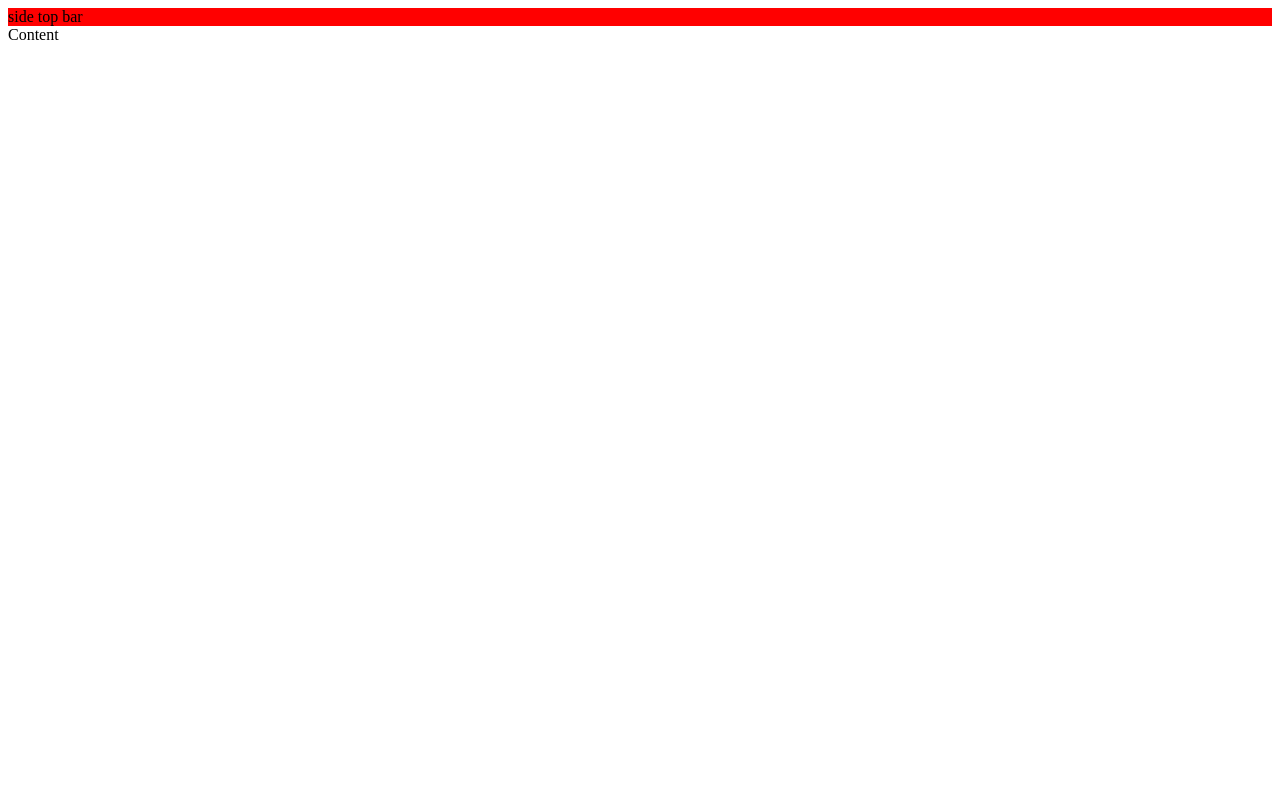
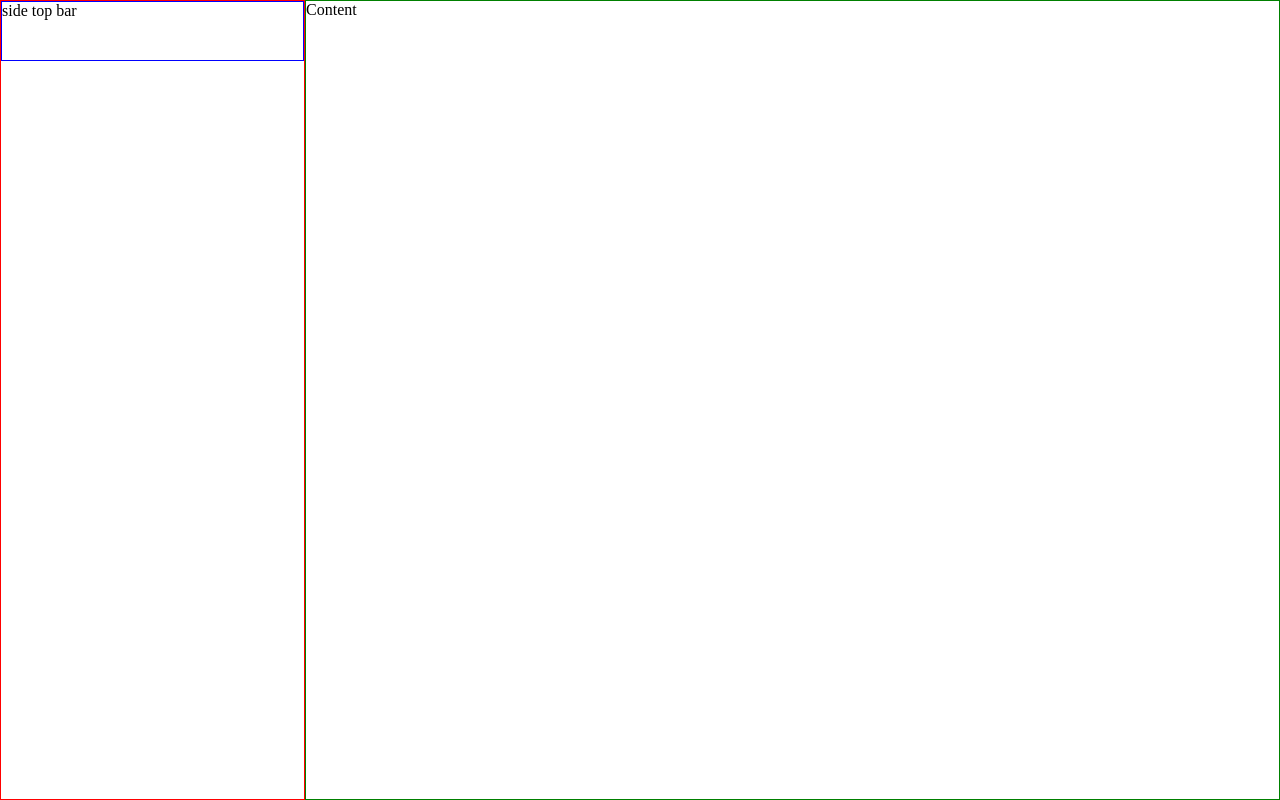
Before and after one commit to Miaxos/beerder, a React app: page / in a window 1280 px wide. Built offline with nearby package versions, Linux system fonts and the light colour scheme.

Commit message:
💄 Add initial position big boxes

```diff
--- a/src/App.js
+++ b/src/App.js
@@ -1,4 +1,5 @@
 import React, { Component } from 'react';
+import './index.scss';
 import SideBar from './components/SideBar';
 import MatchChoose from './components/MatchChoose';
 
--- a/src/components/MatchChoose/MatchChoose.js
+++ b/src/components/MatchChoose/MatchChoose.js
@@ -4,7 +4,7 @@ import './MatchChoose.scss';
 class MatchChoose extends React.Component {
   render() {
     return (
-      <main>
+      <main className="main-content">
         Content
       </main>
     );
--- a/src/components/MatchChoose/MatchChoose.scss
+++ b/src/components/MatchChoose/MatchChoose.scss
@@ -0,0 +1,7 @@
+.main-content {
+  position: relative;
+  width: 100%;
+  height: 100%;
+  border: 1px solid green;
+  box-sizing: border-box;
+}
--- a/src/components/SideBar/SideBar.scss
+++ b/src/components/SideBar/SideBar.scss
@@ -1,3 +1,7 @@
 .sidebar {
-  background: red;
+  position: relative;
+  height: 100%;
+  width: 400px;
+  border: 1px solid red;
+  box-sizing: border-box;
 }
--- a/src/components/SideBar/SideTopBar/SideTopBar.js
+++ b/src/components/SideBar/SideTopBar/SideTopBar.js
@@ -4,7 +4,7 @@ import './SideTopBar.scss';
 class SideTopBar extends React.Component {
   render() {
     return (
-      <div>
+      <div className="sidetopbar">
         side top bar
       </div>
     );
--- a/src/components/SideBar/SideTopBar/SideTopBar.scss
+++ b/src/components/SideBar/SideTopBar/SideTopBar.scss
@@ -0,0 +1,7 @@
+.sidetopbar {
+  position: relative;
+  border: 1px solid blue;
+  box-sizing: border-box;
+  width: 100%;
+  height: 60px;
+}
--- /dev/null
+++ b/src/index.scss
@@ -0,0 +1,19 @@
+body {
+  margin: 0;
+  position: absolute;
+  width: 100%;
+  height: 100%;
+}
+
+.App {
+  position: relative;
+  display: flex;
+  width: 100%;
+  height: 100%;
+}
+
+#root {
+  position: relative;
+  width: 100%;
+  height: 100%;
+}
```
